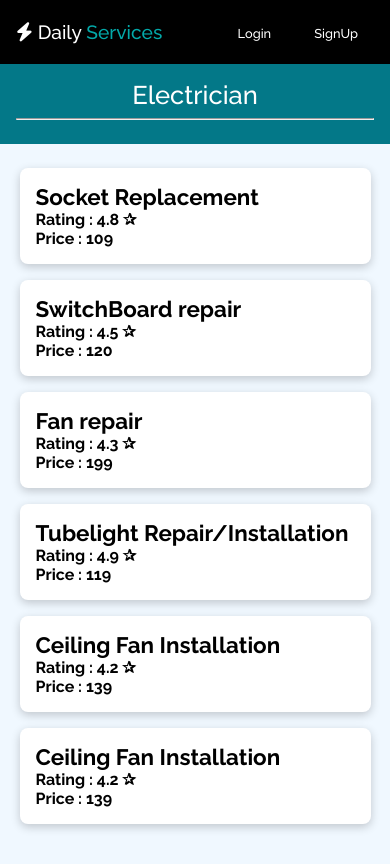
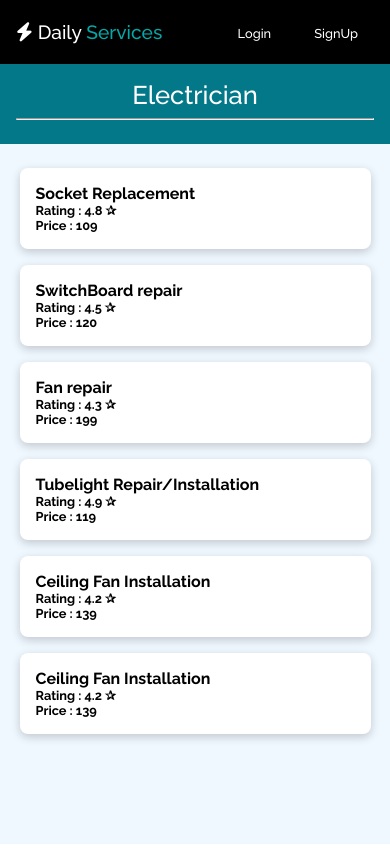
Before and after one commit to rutikgagare/dailyServicse, a PHP site: page /display.html in a window 390 px wide. Run offline with PHP 8.4, Linux system fonts and the light colour scheme; some libraries are stand-ins or nearby versions.

Commit message:
item style

```diff
--- a/style.css
+++ b/style.css
@@ -133,14 +133,15 @@ a{
 }
 
 .display{
-    width: 80%;
+    width: 10%;
     display: flex;
     flex-direction: column;
     justify-content: center;
     padding-bottom: 2rem;
 }
 
-.display .heading{
+.heading{
+    width: 100%;
     position: sticky;
     top: 4rem;
     padding: 1rem;
@@ -149,6 +150,7 @@ a{
     margin-bottom: 1rem;
     color: white;
 }
+
 
 .display h2{
     text-align: center;
@@ -214,4 +216,12 @@ a{
     .item{
         width: 90%;
     }
+
+    .item h3{
+        font-size: 1rem;
+    }
+
+    .item h4{
+        font-size: 0.8rem;
+    }
 }
```
